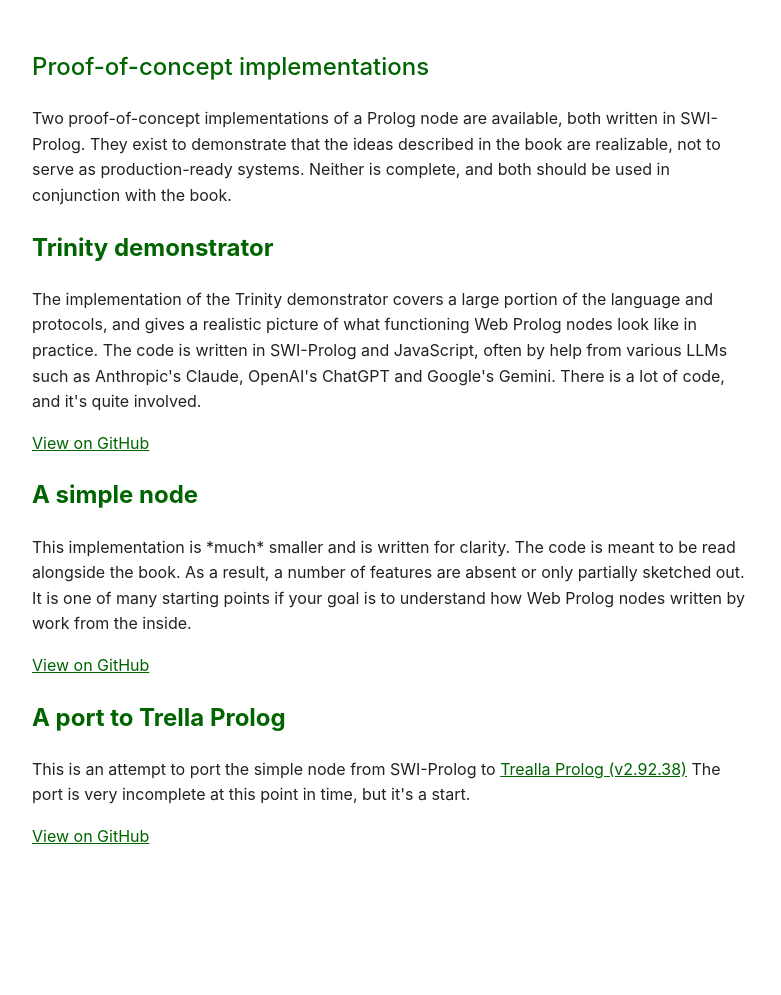
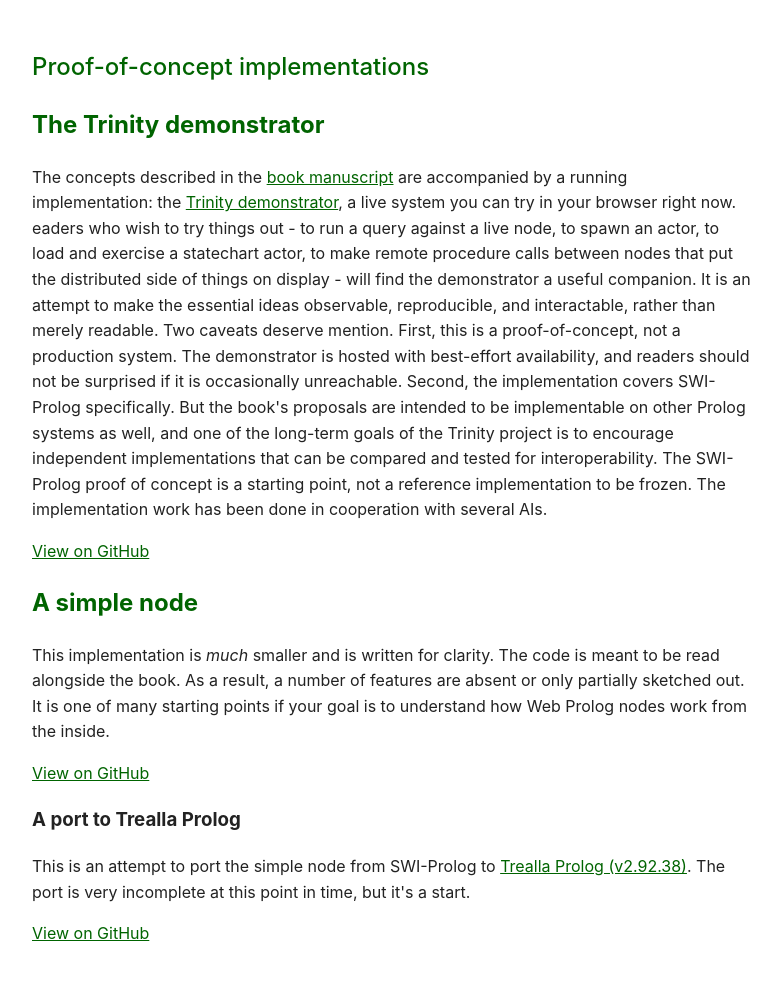
Before and after one commit to torbjornlager/book-project-home, a Jekyll site: the page pocs.html, which Jekyll copies as it is, in a window 1280 px wide. Shown: the whole page, without its empty margins (248-1029 px from the left). Built offline with Jekyll 4.4.1, drawn with Linux system fonts in a browser that asks for light colours; before the commit the page ends 900 px from its top, so only the background shows below that.

Commit message:
Updated.

```diff
--- a/pocs.html
+++ b/pocs.html
@@ -30,21 +30,28 @@
 <section class="implementations-intro">
   <h1>Proof-of-concept implementations</h1>
 
-  <p>
-    Two proof-of-concept implementations of a Prolog node are available, both
-    written in SWI-Prolog. They exist to demonstrate that the ideas described
-    in the book are realizable, not to serve as production-ready systems. Neither
-    is complete, and both should be used in conjunction with the book.
-  </p>
 
-  <h2>Trinity demonstrator</h2>
+  <h2>The Trinity demonstrator</h2>
 
   <p>
-    The implementation of the Trinity demonstrator covers a large portion of the
-    language and protocols, and gives a realistic picture of what functioning
-    Web Prolog nodes look like in practice. The code is written in SWI-Prolog and
-    JavaScript, often by help from various LLMs such as Anthropic's Claude, OpenAI's
-    ChatGPT and Google's Gemini. There is a lot of code, and it's quite involved.
+    The concepts described in the <a class="trinity-link" href="book.html">book manuscript</a> are
+    accompanied by a running implementation: the <a
+    href="https://n3.elfenbenstornet.se/portal">Trinity demonstrator</a>, a live system you can try
+    in your browser right now. eaders who wish to try things out - to run a query against a live
+    node, to spawn an actor, to load and exercise a statechart actor, to make remote procedure calls
+    between nodes that put the distributed side of things on display - will find the demonstrator a
+    useful companion. It is an attempt to make the essential ideas observable, reproducible, and
+    interactable, rather than merely readable.
+
+    Two caveats deserve mention. First, this is a proof-of-concept, not a production system. The
+    demonstrator is hosted with best-effort availability, and readers should not be surprised if it
+    is occasionally unreachable. Second, the implementation covers SWI-Prolog specifically. But the
+    book's proposals are intended to be implementable on other Prolog systems as well, and one of the
+    long-term goals of the Trinity project is to encourage independent implementations that can be
+    compared and tested for interoperability. The SWI-Prolog proof of concept is a starting point,
+    not a reference implementation to be frozen.
+
+    The implementation work has been done in cooperation with several AIs.
   </p>
 
   <p>
@@ -54,21 +61,21 @@
   <h2>A simple node</h2>
 
   <p>
-    This implementation is *much* smaller and is written for clarity. The code
+    This implementation is <em>much</em> smaller and is written for clarity. The code
     is meant to be read alongside the book. As a result, a number of features are absent or only
     partially sketched out. It is one of many starting points if your goal
-    is to understand how Web Prolog nodes written by work from the inside.
+    is to understand how Web Prolog nodes work from the inside.
   </p>
 
   <p>
     <a href="https://github.com/torbjornlager/simple-node">View on GitHub</a>
   </p>
 
-  <h2>A port to Trella Prolog</h2>
+  <h3>A port to Trealla Prolog</h3>
 
   <p>
     This is an attempt to port the simple node from SWI-Prolog to
-    <a href="https://github.com/trealla-prolog/trealla">Trealla Prolog (v2.92.38)</a>
+    <a href="https://github.com/trealla-prolog/trealla">Trealla Prolog (v2.92.38)</a>.
     The port is very incomplete at this point in time, but it's a start.
   </p>
 
```
